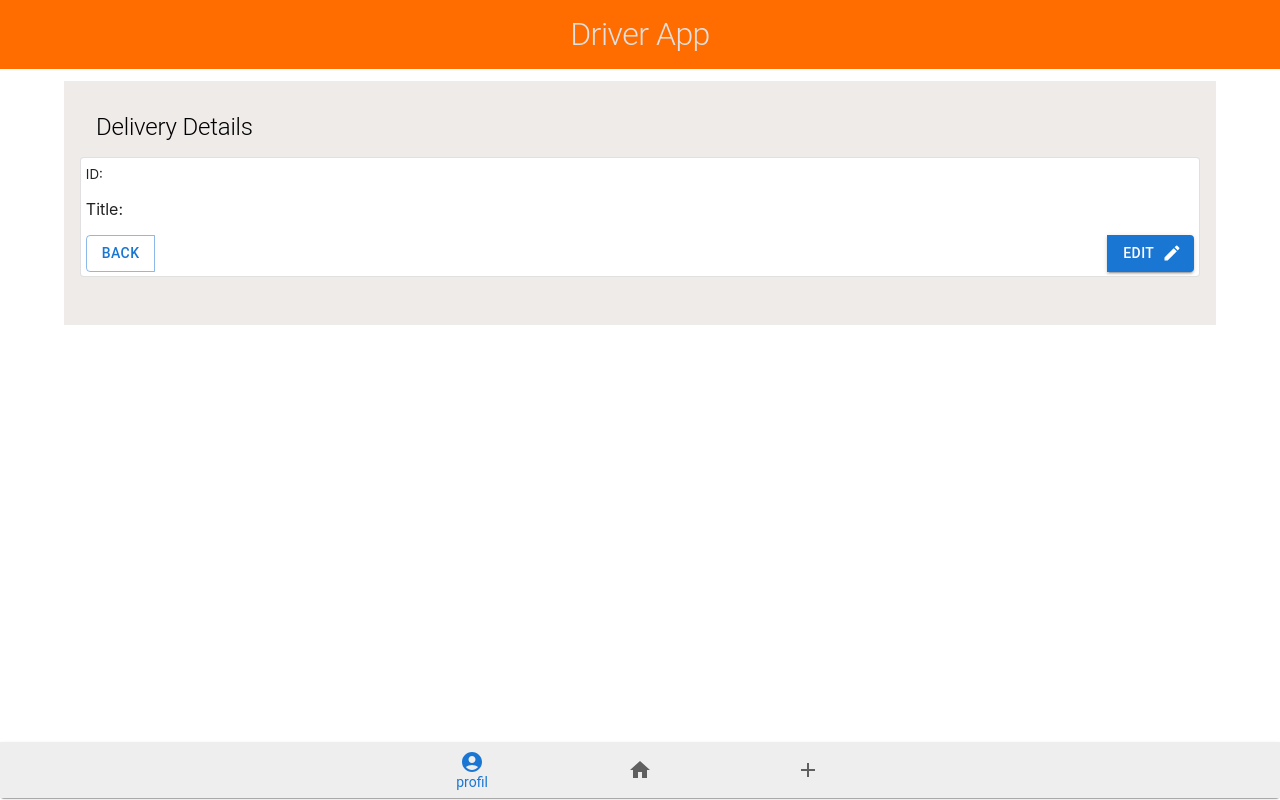
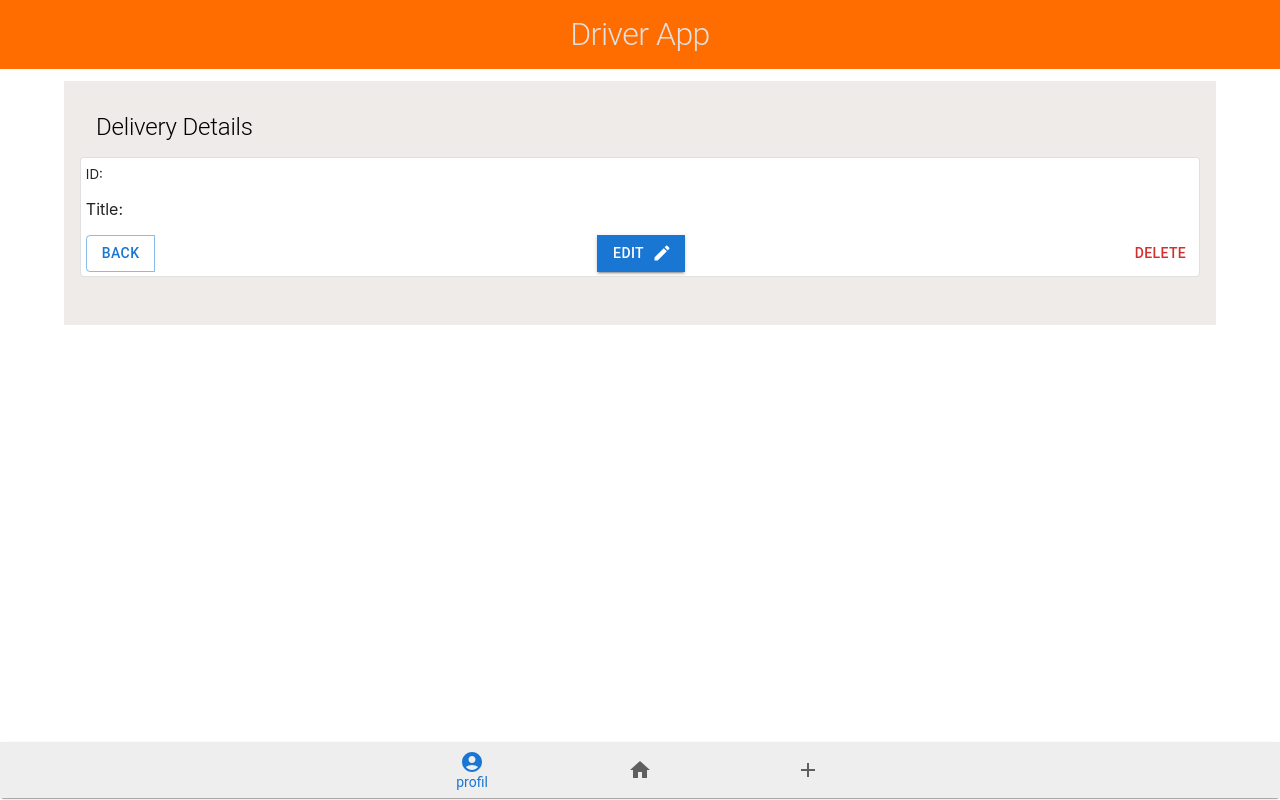
Before and after one commit to neuefische/hh-java-23-1-teamproject-driver, a React (Create React App) app in the folder frontend/: page /details/1 in a window 1280 px wide. Built offline with nearby package versions, Linux system fonts and the light colour scheme; no server answers.

Commit message:
added delete button to details

```diff
--- a/frontend/src/App.tsx
+++ b/frontend/src/App.tsx
@@ -42,6 +42,7 @@ function App() {
                            element={
                                <DeliveryDetails message={message}
                                                 delivery={delivery}
+                                                deleteDelivery={deleteDelivery}
                                                 loadDeliveryById={loadDeliveryById}/>}/>
                     <Route path="/edit/:id"
                            element={
--- a/frontend/src/components/DeliveryCard.tsx
+++ b/frontend/src/components/DeliveryCard.tsx
@@ -20,11 +20,11 @@ export default function DeliveryCard(props: CardProps) {
         <Card variant="outlined" className="details-card">
             <small> ID: {props.delivery.id}</small>
             <p>Title: {props.delivery.title}</p>
-            <ButtonGroup sx={{display: "flex", justifyContent: "flex-end"}} variant="text"
+            <ButtonGroup sx={{display: "flex", justifyContent: "space-between"}} variant="text"
                          aria-label="text button group">
                 <Button variant="outlined"
                         onClick={() => navigate(`/details/${props.delivery.id}`)}>Details</Button>
-                <Button variant="outlined"
+                <Button color="error"
                         onClick={onDeleteClick}>Delete</Button>
             </ButtonGroup>
         </Card>
--- a/frontend/src/components/DeliveryDetails.tsx
+++ b/frontend/src/components/DeliveryDetails.tsx
@@ -7,7 +7,8 @@ import EditIcon from "@mui/icons-material/Edit";
 type DetailsProps = {
     loadDeliveryById: (id: string) => void;
     delivery: DeliveryModel,
-    message: string
+    message: string,
+    deleteDelivery: (id:string) => void
 }
 export default function DeliveryDetails(props: DetailsProps) {
     // const [message, setMessage] = useState("")
@@ -20,6 +21,11 @@ export default function DeliveryDetails(props: DetailsProps) {
         }
         //eslint-disable-next-line
     }, [id]);
+
+    function onDeleteClick(){
+        props.deleteDelivery(props.delivery.id)
+        navigate("/home")
+    }
 
     return (
         <Container maxWidth="lg">
@@ -37,6 +43,7 @@ export default function DeliveryDetails(props: DetailsProps) {
                                     onClick={() => navigate(`/home`)}>Back</Button>
                             <Button className="button" variant="contained" endIcon={<EditIcon/>}
                                     onClick={() => navigate(`/edit/${props.delivery.id}`)}>Edit</Button>
+                            <Button color="error" onClick={onDeleteClick}>Delete</Button>
                         </ButtonGroup>
 
                     </Card>
```
